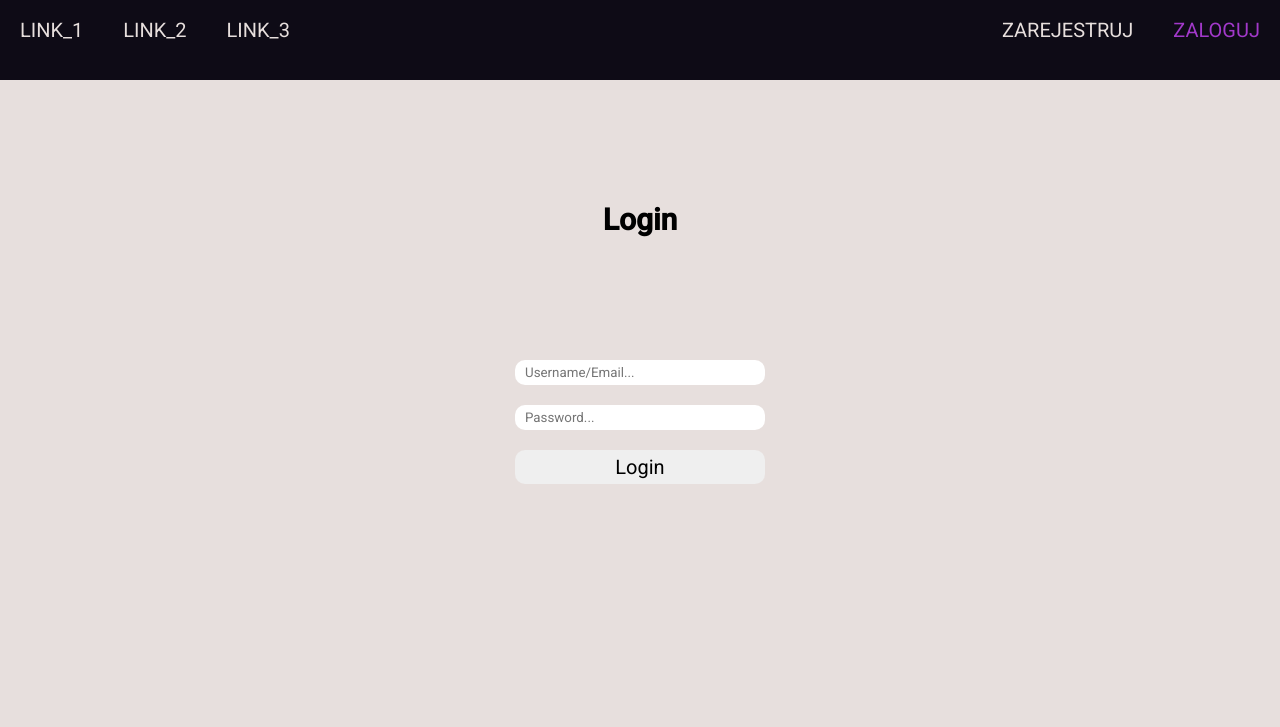
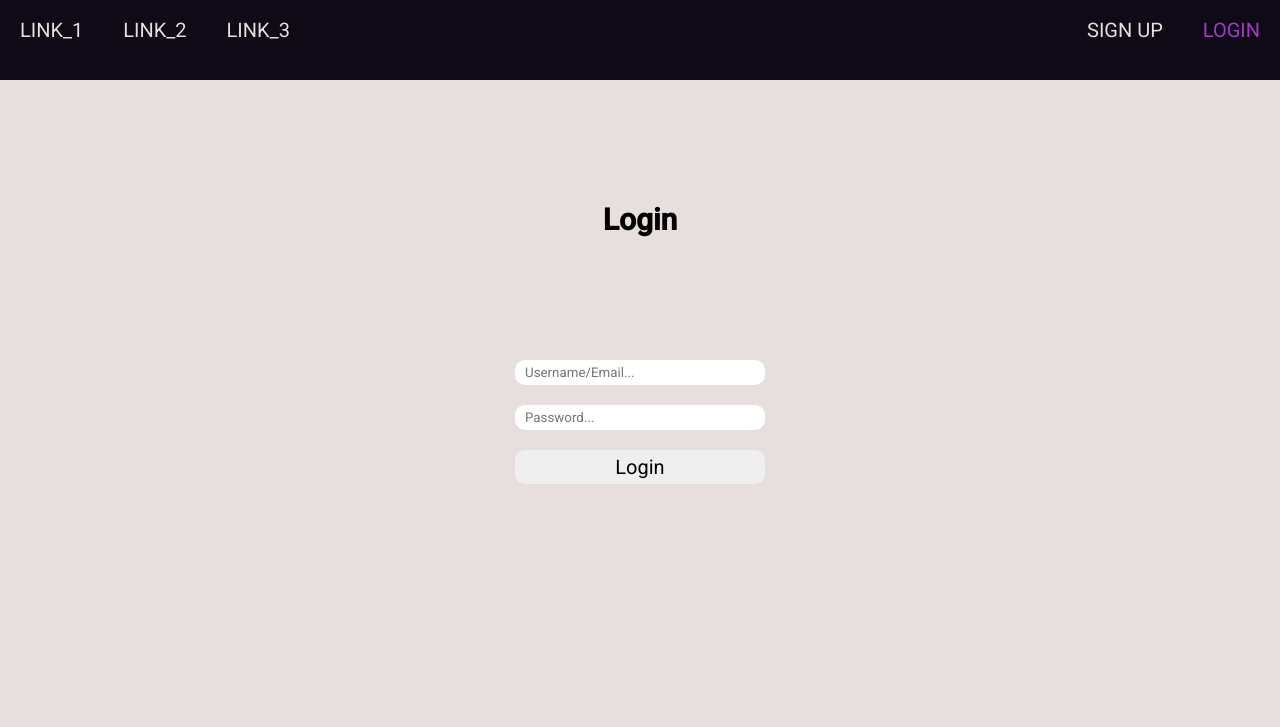
Before and after one commit to KamilTokarz110/Book_Recomendation_PHP, a PHP site: page /login.php in a window 1280 px wide. Shown: the top 727 px of the page. Run offline with PHP 8.4, Linux system fonts and the light colour scheme.

Commit message:
Changing nav when user is logged in

```diff
--- a/header.php
+++ b/header.php
@@ -1,3 +1,8 @@
+<?php
+session_start();
+
+?>
+
 <!DOCTYPE html>
 <html lang="pl">
 <head>
@@ -18,8 +23,18 @@
                 <li class="menu__item"><a class="menu__link" href="#">link_1</a></li>
                 <li class="menu__item"><a class="menu__link" href="#">link_2</a></li>
                 <li class="menu__item"><a class="menu__link" href="#">link_3</a></li>
-                <li class="menu__item"><a class="menu__link" href="signup.php">Zarejestruj</a></li>
-                <li class="menu__item"><a class="menu__link menu__link--active" href="login.php">Zaloguj</a></li>
+
+                <?php
+                if(isset($_SESSION["useruid"])){
+                    echo "<li class='menu__item'><a class='menu__link' href='signup.php'>Profile page</a></li>";
+                    echo "<li class='menu__item'><a class='menu__link menu__link--active' href='login.php'>Logout</a></li>";
+                }else{
+                    echo "<li class='menu__item'><a class='menu__link' href='signup.php'>Sign up</a></li>";
+                    echo "<li class='menu__item'><a class='menu__link menu__link--active' href='login.php'>Login</a></li>";
+                }
+
+
+                ?>
             </ul>
             </div>
         </nav>
--- a/includes/functions.inc.php
+++ b/includes/functions.inc.php
@@ -106,7 +106,7 @@ function emptyInputLogin($username,$pwd){
 }
 
 function loginUser($conn,$username,$pwd){
-    $uidExists = $uidExists($conn,$username,$username);
+    $uidExists = uidExists($conn,$username,$username);
 
     if($uidExists === false){
         header("location: ../login.php?error=wronglogin");
@@ -123,6 +123,6 @@ function loginUser($conn,$username,$pwd){
         session_start();
         $_SESSION["userid"] = $uidExists["usersId"];
         $_SESSION["useruid"] = $uidExists["usersUid"];
-        header("location: ../login.php");
+        header("location: ../index.php");
     };
 };
--- a/login.php
+++ b/login.php
@@ -7,13 +7,28 @@ include_once 'header.php'
         <h2 class= "signup__title">Login</h2>
         <form class="signup__form" action="includes/login.inc.php" method ="post">
 
-        <input class="signup__form-input" type="text" name="name" placeholder="Username/Email...">
+        <input class="signup__form-input" type="text" name="uid" placeholder="Username/Email...">
         <input class="signup__form-input" type="password" name="pwd" placeholder="Password...">
         <button class="signup__form-btn" type="submit" name="submit">Login</button>
 
         </form>
         </section>
 
+<?php
+if(isset($_GET["error"])){
+        if($_GET["error"] == "emptyinput"){
+                echo "<p>Fill in all fields! </p>";
+        }
+        else if($_GET["error"]=="wronglogin"){
+                echo "<p>Incorrect login!</p>";
+        }
+        else if($_GET["error"]=="wrongpassword"){
+                echo "<p>Incorrect password!</p>";
+        }
+
+}
+
+?>
 
 
 <?php
```
